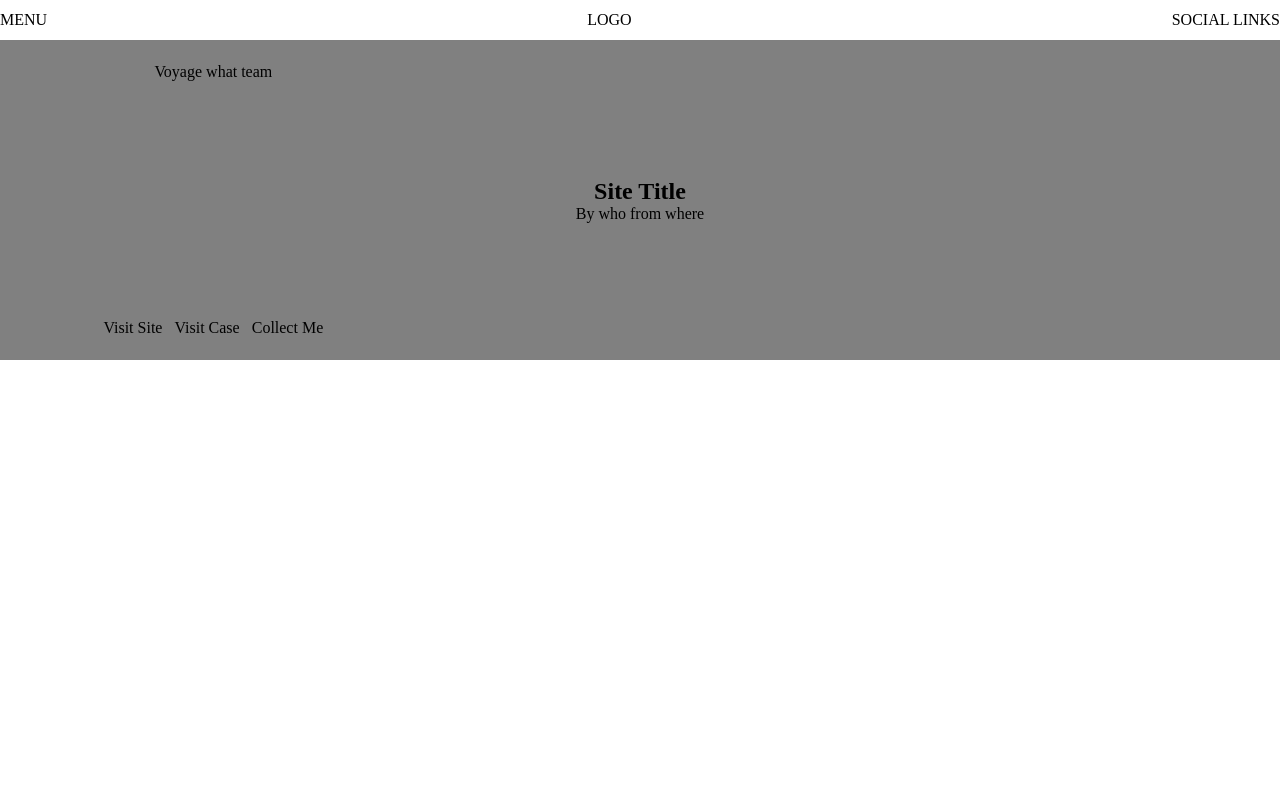
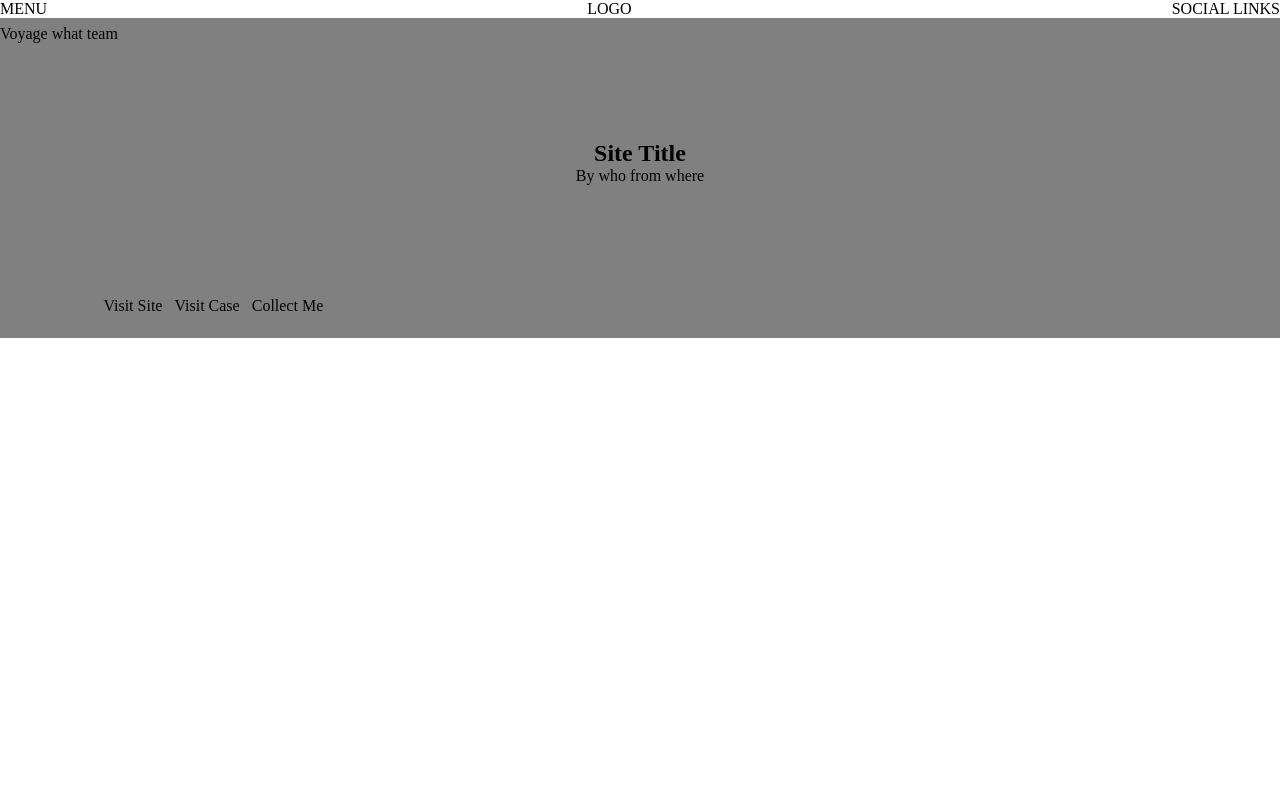
Before and after one commit to chingu-voyage4/Toucans-Team-8, a PHP site: page / in a window 1280 px wide. Run offline with PHP 8.4, Linux system fonts and the light colour scheme.

Commit message:
Redo CSS Grid order

```diff
--- a/css/styles.css
+++ b/css/styles.css
@@ -1,36 +1,32 @@
 html { height: 100%; }
 body { min-height: 100%; }
 
-.wrapper {
+.grid {
   display: grid;
-  grid-template-columns: repeat(12, 1fr);
-  grid-template-rows: 5% 40% 1fr 20% ;
-  height: 100vh;
+}
+
+.wrapper{
+
 }
 
 .navbar {
-  grid-column: 1/-1;
-  grid-row: 1/2;
+  grid-template-columns: 20rem 1fr 20rem;
   display: flex;
-  flex-direction: row;
   justify-content: space-between;
   align-items: center;
 }
 
 .landing-wrapper {
-  grid-column: 1/-1;
-  grid-row: 2/3;
-  display: grid;
-  grid-template-columns: 1fr 2fr;
-  grid-template-rows: 20% 1fr 20%;
+  grid-template-columns: 1fr 1fr 1fr;
+  grid-template-rows: 10% 70% 20%;
   background-color: gray;
+  height: 20rem;
 }
 
 .landing__description {
   grid-column: 1/2;
   grid-row: 1/2;
   display: flex;
-  justify-content: center;
   align-items: center;
 }
 
--- a/index.html
+++ b/index.html
@@ -14,12 +14,12 @@
   </head>
   <body>
     <div class="wrapper">
-      <nav class="navbar">
-        <div class="navbar__menu-button">MENU</div>
+      <nav class="navbar grid">
+        <div class="navbar__menu">MENU</div>
         <div class="navbar__logo">LOGO</div>
-        <div class="navbar__social-links">SOCIAL LINKS</div>
+        <div class="navbar__social">SOCIAL LINKS</div>
       </nav>
-      <section class="landing-wrapper">
+      <section class="landing-wrapper grid">
         <div class="landing__description">Voyage what team</div>
         <div class="landing__title">
           <h2>Site Title</h2>
@@ -30,8 +30,8 @@
           <button>Visit Case</button>
           <button>Collect Me</button>
         </div>
+      </div>
       </section>
-    </div>
     <script src="scripts.js"></script>
   </body>
 </html>
```
